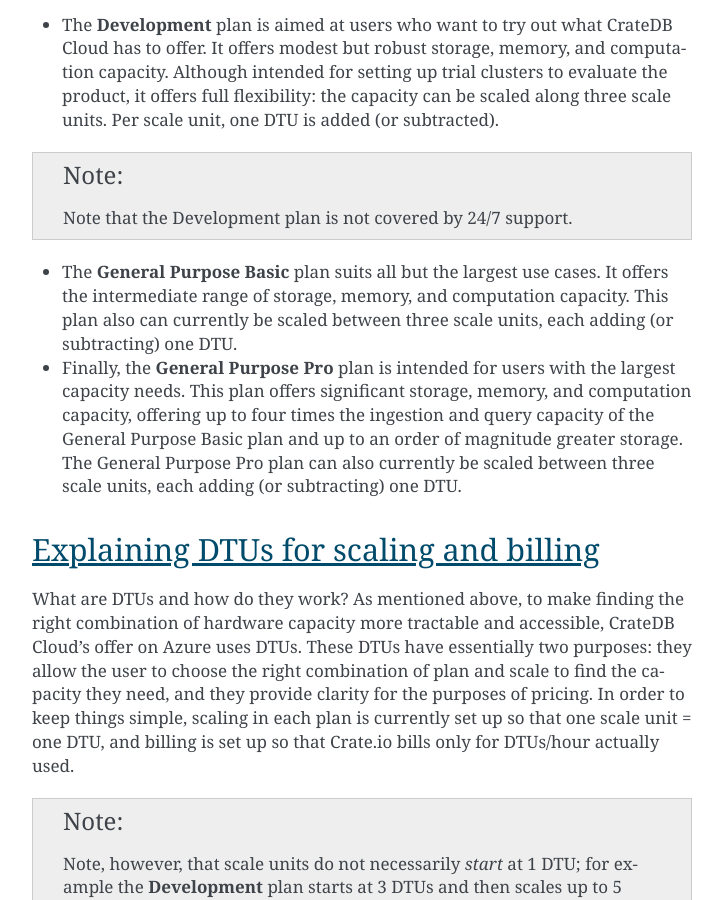
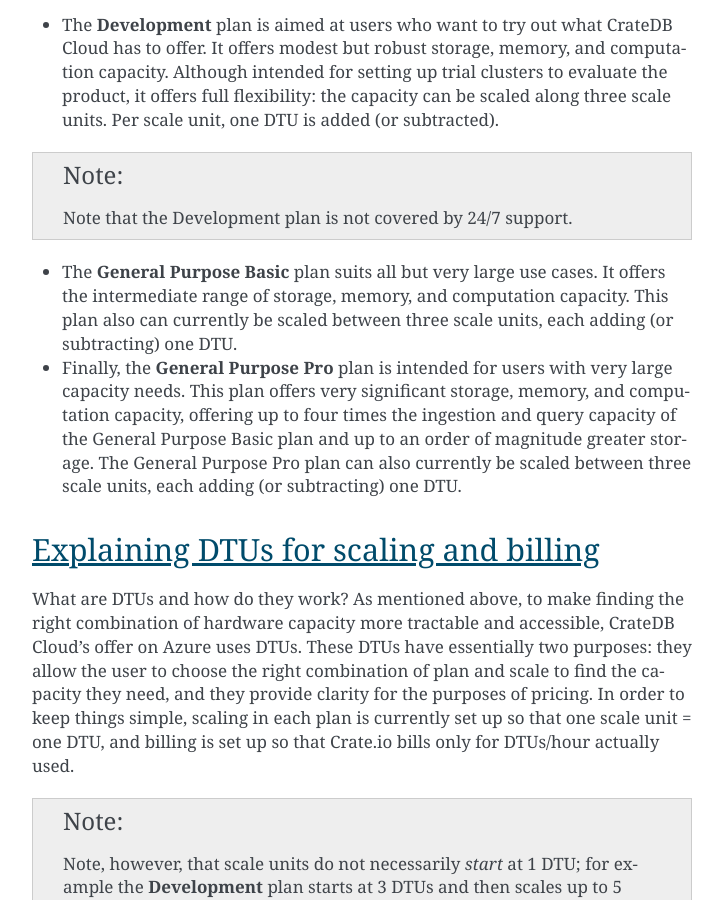
Before and after one commit to crate/cloud-reference, a Sphinx documentation site: the page built from docs/azure-plans.rst, in a window 1280 px wide and 900 px high, scrolled down 869 px. Shown: the whole window, without its empty margins (388-1111 px from the left). Built offline with Sphinx 7.4.7, drawn with Linux system fonts in a browser that asks for light colours.

Commit message:
Revert previous erroneous copyedit, update docs-utils which no longer errors on use of "very"

```diff
--- a/docs/azure-plans.rst
+++ b/docs/azure-plans.rst
@@ -45,12 +45,12 @@
 .. NOTE::
     Note that the Development plan is not covered by 24/7 support.
 
-* The **General Purpose Basic** plan suits all but the largest use cases.
+* The **General Purpose Basic** plan suits all but very large use cases.
   It offers the intermediate range of storage, memory, and computation
   capacity. This plan also can currently be scaled between three scale units,
   each adding (or subtracting) one DTU.
-* Finally, the **General Purpose Pro** plan is intended for users with the
-  largest capacity needs. This plan offers significant storage, memory, and
+* Finally, the **General Purpose Pro** plan is intended for users with very
+  large capacity needs. This plan offers very significant storage, memory, and
   computation capacity, offering up to four times the ingestion and query
   capacity of the General Purpose Basic plan and up to an order of magnitude
   greater storage. The General Purpose Pro plan can also currently be scaled
--- a/docs/utils.json
+++ b/docs/utils.json
@@ -1,5 +1,5 @@
 {
   "schemaVersion": 1,
   "label": "docs utils",
-  "message": "0.2.3"
+  "message": "0.2.4"
 }
```
